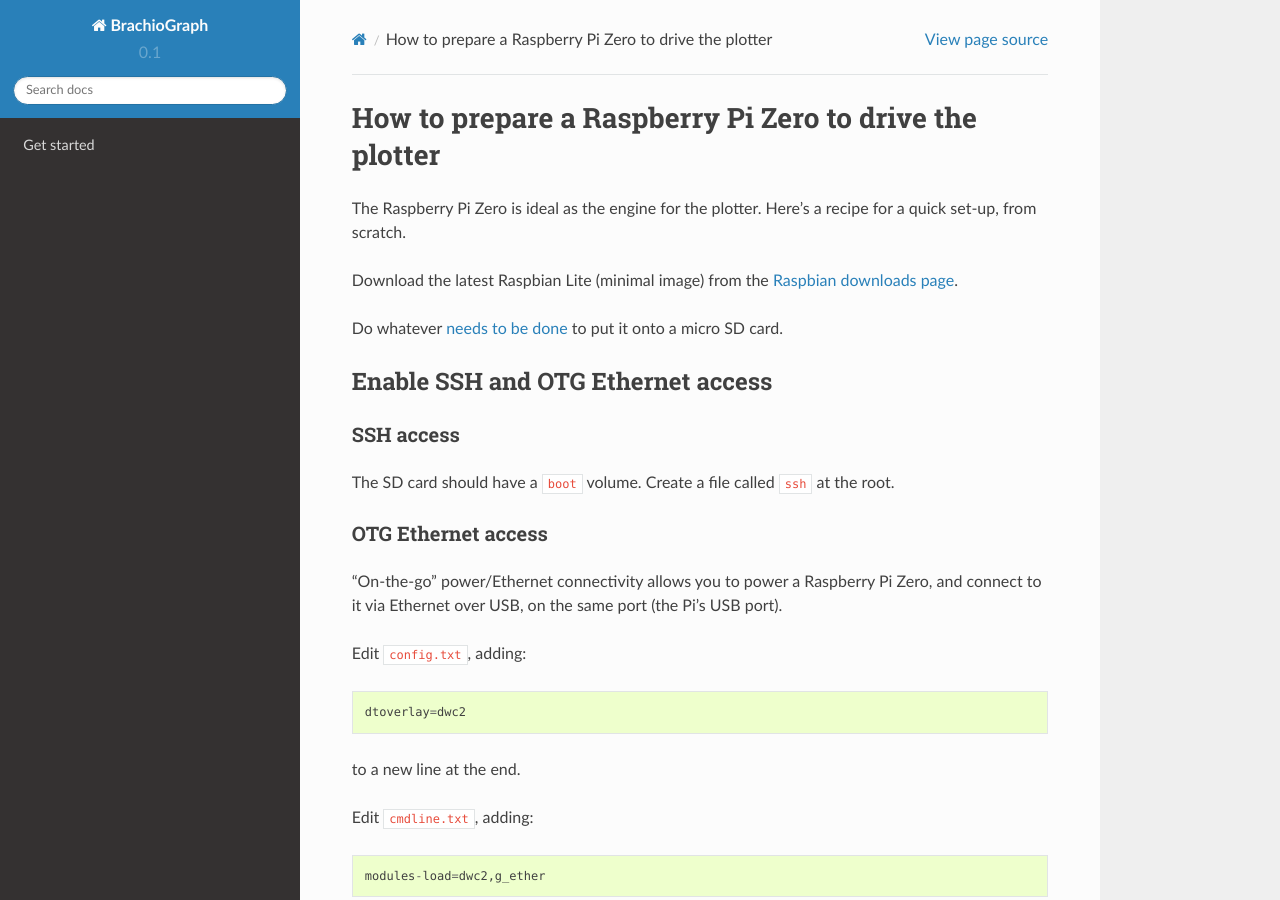
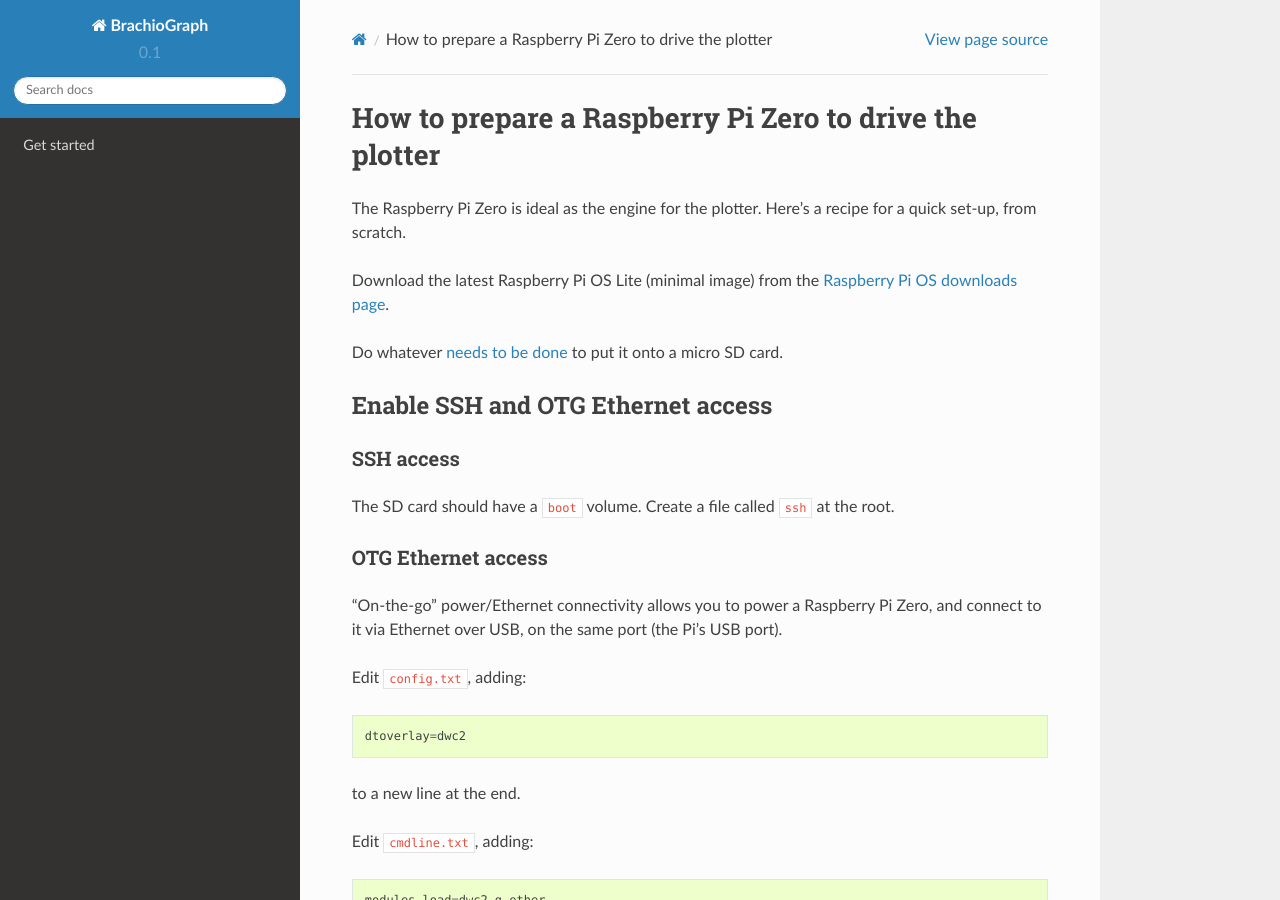
Before and after one commit to evildmp/BrachioGraph, a Sphinx documentation site: the page built from docs/how-to/prepare-pi.rst, in a window 1280 px wide and 900 px high. Built offline with Sphinx 7.4.7 and the Read the Docs theme 2.0.0, drawn with Linux system fonts in a browser that asks for light colours; pages that are not in the unit, such as notebooks, are missing from menus.

Commit message:
Update the prepare raspberry pi how-to guide (#96)

```diff
--- a/docs/how-to/prepare-pi.rst
+++ b/docs/how-to/prepare-pi.rst
@@ -5,8 +5,8 @@ How to prepare a Raspberry Pi Zero to drive the plotter
 
 The Raspberry Pi Zero is ideal as the engine for the plotter. Here's a recipe for a quick set-up, from scratch.
 
-Download the latest Raspbian Lite (minimal image) from the `Raspbian downloads page
-<https://www.raspberrypi.org/downloads/raspbian>`_.
+Download the latest Raspberry Pi OS Lite (minimal image) from the `Raspberry Pi OS downloads page
+<https://www.raspberrypi.org/downloads/raspberry-pi-os>`_.
 
 Do whatever `needs to be done
 <https://www.raspberrypi.org/documentation/installation/installing-images/>`_ to put it onto a micro SD card.
```
